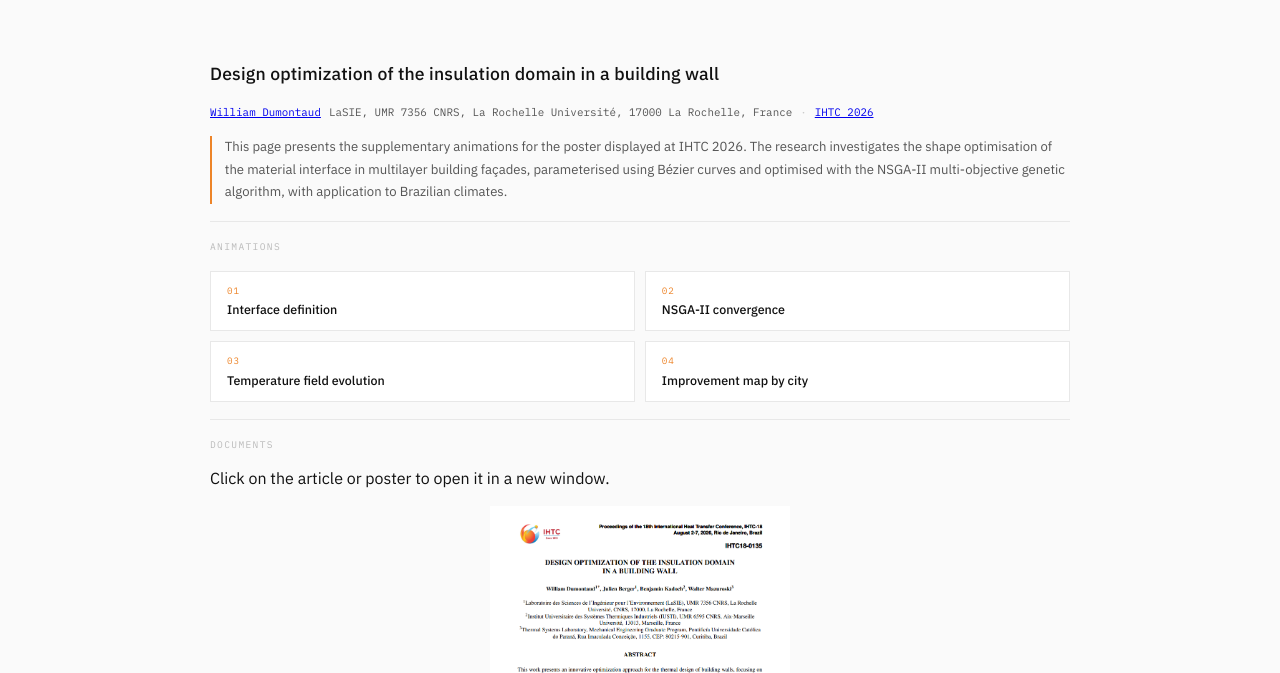
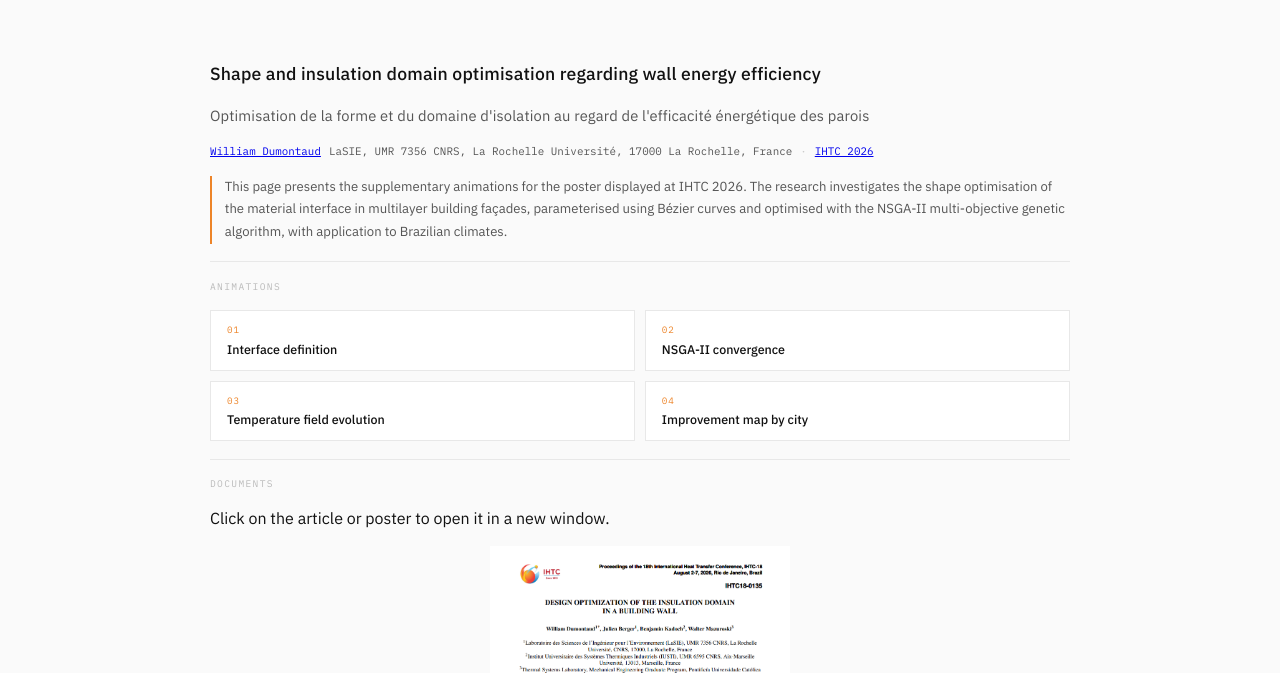
Before and after one commit to wdumontaud/poster_ihtc2026, a plain HTML site: page docs/anim0.html in a window 1280 px wide. Shown: the part 126-799 px from the top of the page. Drawn offline with Linux system fonts and the light colour scheme.

Commit message:
anim0: nouveau titre du poster (EN + traduction FR)
Generated by Mistral Vibe.
Co-Authored-By: Mistral Vibe <vibe@mistral.ai>

```diff
--- a/docs/anim0.html
+++ b/docs/anim0.html
@@ -47,6 +47,10 @@
         }
         .research-title {
             font-size: 1.1rem; font-weight: 500; line-height: 1.5; color: var(--black);
+            letter-spacing: 0.01em;
+        }
+        .research-title-fr {
+            font-size: 0.92rem; font-weight: 400; line-height: 1.5; color: var(--gray);
             letter-spacing: 0.01em;
         }
         .author-row {
@@ -195,9 +199,11 @@
 
     <div class="intro-block">
 
-        <!-- ↓ Remplacer par le titre exact de votre article -->
-        <p class="research-title">
-            Design optimization of the insulation domain in a building wall
+        <p class="research-title" lang="en">
+            Shape and insulation domain optimisation regarding wall energy efficiency
+        </p>
+        <p class="research-title-fr" lang="fr">
+            Optimisation de la forme et du domaine d'isolation au regard de l'efficacité énergétique des parois
         </p>
 
         <div class="author-row">
```
